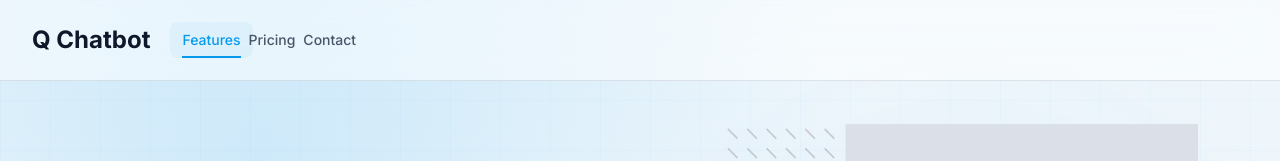
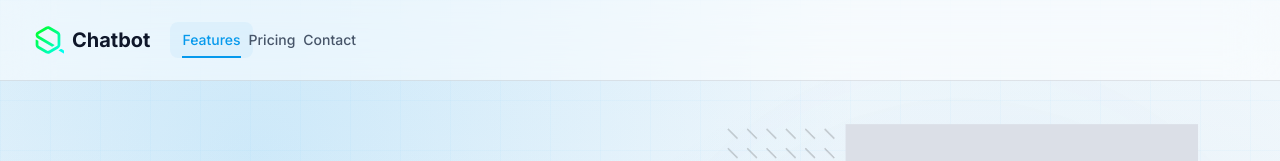
Before and after one commit to Q-Agency/chatbot_product, a Next.js app: page / in a window 1280 px wide. Shown: the top 161 px of the page. Built offline with nearby package versions, Linux system fonts and the light colour scheme.

Commit message:
Add Q logo to navbar

```diff
--- a/src/components/Navbar.tsx
+++ b/src/components/Navbar.tsx
@@ -2,6 +2,7 @@
 
 import { useState, useEffect } from 'react'
 import Link from 'next/link'
+import Image from 'next/image'
 import { Bars3Icon, XMarkIcon } from '@heroicons/react/24/outline'
 
 const navigation = [
@@ -44,8 +45,15 @@
         <div className="container-custom">
           <div className="flex items-center justify-between h-16 sm:h-20">
             <div className="flex items-center gap-8">
-              <Link href="/" className="text-2xl font-bold text-slate-900">
-                Q Chatbot
+              <Link href="/" className="flex items-center gap-2">
+                <Image
+                  src="/images/clients/q-logo.svg"
+                  alt="Q Logo"
+                  width={35}
+                  height={35}
+                  className="w-auto h-8"
+                />
+                <span className="text-xl font-bold text-slate-900">Chatbot</span>
               </Link>
               <div className="hidden md:flex gap-2">
                 {navigation.map((item) => (
```
Also changed, not shown: public/images/clients/q-logo.svg (added).
